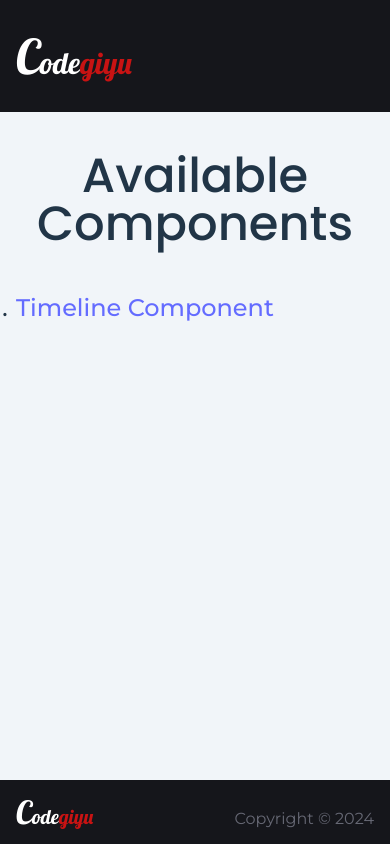
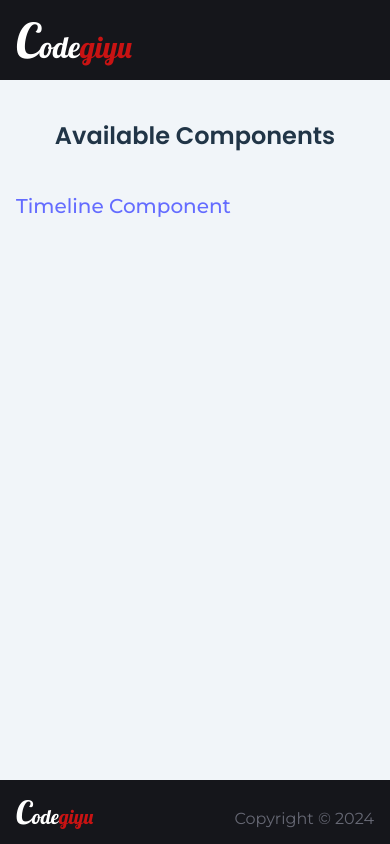
Before and after one commit to codegiyu/random-react-components, a React (Vite) app: page / in a window 390 px wide. Built offline with nearby package versions, Linux system fonts and the light colour scheme.

Commit message:
fix: padding and some added mobile responsiveness to available pages

```diff
--- a/src/layout/Header.tsx
+++ b/src/layout/Header.tsx
@@ -2,7 +2,7 @@ import { Link } from 'react-router-dom';
 
 export const Header = () => {
   return (
-    <header className="w-full py-8 container-128 bg-darkBg">
+    <header className="w-full py-4 lg:py-8 container-128 bg-darkBg">
       <Link to="/">
         <p className="text-white text-3xl font-semibold font-lobster leading-[100%]">
           <span className="text-5xl">C</span>
--- a/src/layout/MainLayout.tsx
+++ b/src/layout/MainLayout.tsx
@@ -3,7 +3,7 @@ import { Header } from './Header';
 
 export const MainLayout: React.FC<ChildrenOnly> = ({ children }) => {
   return (
-    <div className="w-full h-screen grid grid-rows-[auto_1fr_auto] bg-slate-100">
+    <div className="w-full min-h-screen grid grid-rows-[auto_1fr_auto] bg-slate-100">
       <Header />
       <main className="h-full w-full">{children}</main>
       <Footer />
--- a/src/pages/Home.tsx
+++ b/src/pages/Home.tsx
@@ -4,13 +4,13 @@ import { Link } from 'react-router-dom';
 export const Home = () => {
   return (
     <MainLayout>
-      <section className="w-full container-128">
-        <h1 className="font-poppins text-5xl my-10 font-medium text-center">
+      <section className="w-full container-128 py-10">
+        <h1 className="font-poppins text-2xl lg:text-5xl mb-10 font-semibold lg:font-medium text-center">
           Available Components
         </h1>
-        <ol className="my-10 list-decimal text-3xl">
+        <ol className="my-10 list-none">
           <li>
-            <Link to="/timeline-1" className="text-2xl">
+            <Link to="/timeline-1" className="text-xl lg:text-2xl">
               Timeline Component
             </Link>
           </li>
--- a/src/pages/Timeline1.tsx
+++ b/src/pages/Timeline1.tsx
@@ -5,7 +5,7 @@ import { MainLayout } from '../layout/MainLayout';
 export const Timeline1 = () => {
   return (
     <MainLayout>
-      <section className="w-full h-full grid place-items-center">
+      <section className="w-full h-full container-128 py-10 grid place-items-center">
         <div className="w-full lg:w-[500px]">
           <Timeline data={timelineData_1} />
         </div>
```
